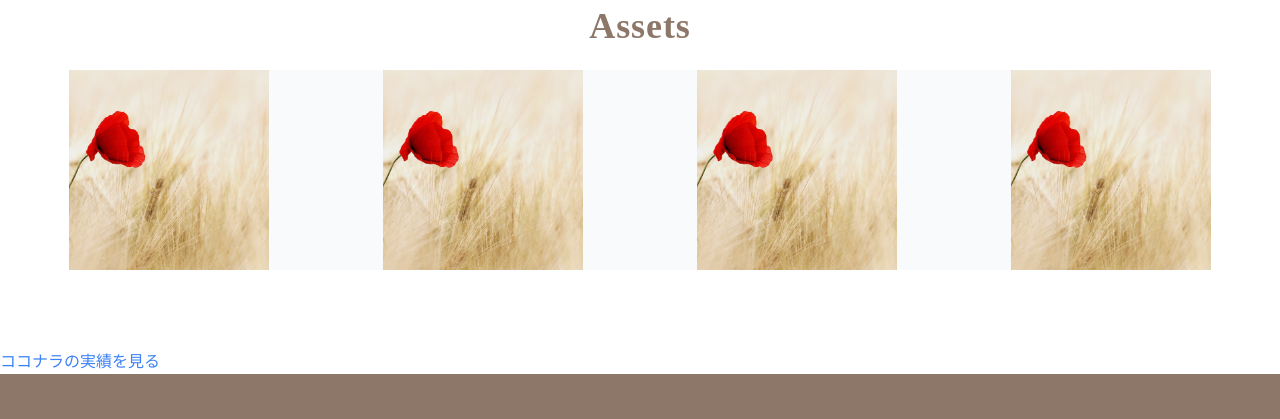
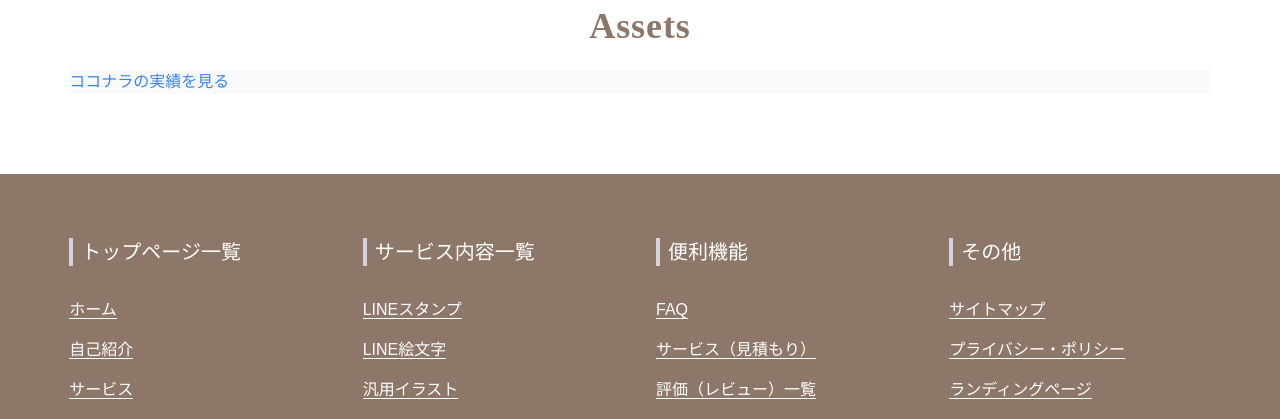
Before and after one commit to mayone-du/ranze-hp, a Next.js app: page /works in a window 1280 px wide. Shown: the part 793-1212 px from the top of the page. Built offline with nearby package versions, Linux system fonts and the light colour scheme.

Commit message:
Fix works page link

```diff
--- a/src/pages/works/index.tsx
+++ b/src/pages/works/index.tsx
@@ -1,4 +1,3 @@
-import Image from "next/image";
 import { BreadCrumb } from "../../components/shared/BreadCrumb";
 import { Block } from "../../components/shared/generalBlock/Block";
 import { Column } from "../../components/shared/generalBlock/Column";
@@ -21,42 +20,17 @@ const Works: React.VFC = () => {
         <Block sectionSubText="制作物一覧" sectionTitle="Assets">
           <Row>
             <Column className="bg-gray-50 md:flex items-center justify-between text-center">
-              <Image
-                src="/images/bg.jpg"
-                width={200}
-                height={200}
-                objectFit="cover"
-              />
-              <Image
-                src="/images/bg.jpg"
-                width={200}
-                height={200}
-                objectFit="cover"
-              />
-              <Image
-                src="/images/bg.jpg"
-                width={200}
-                height={200}
-                objectFit="cover"
-              />
-              <Image
-                src="/images/bg.jpg"
-                width={200}
-                height={200}
-                objectFit="cover"
-              />
+              <a
+                href="https://coconala.com/users/2075712"
+                target="_blank"
+                rel="noopener noreferrer"
+                className="text-blue-500"
+              >
+                ココナラの実績を見る
+              </a>
             </Column>
           </Row>
         </Block>
-
-        <a
-          href="https://coconala.com/users/2075712"
-          target="_blank"
-          rel="noopener noreferrer"
-          className="text-blue-500"
-        >
-          ココナラの実績を見る
-        </a>
       </Layout>
     </>
   );
```
